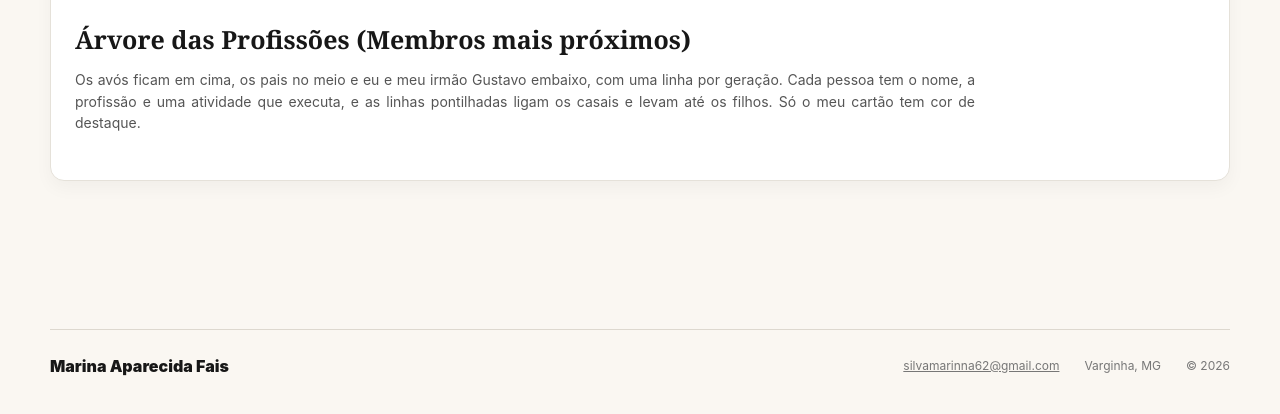
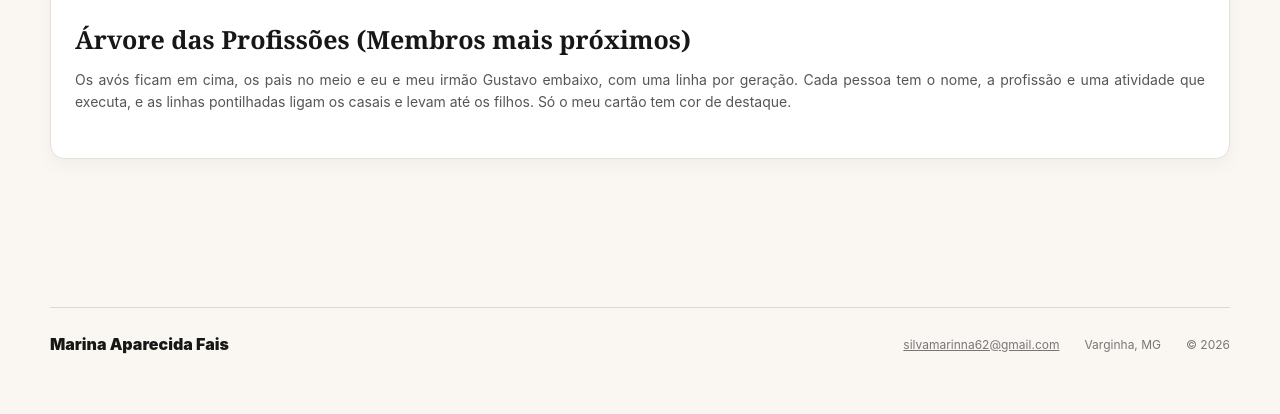
Before and after one commit to mfais11/portfolio, a plain HTML site: page 03-arvore-das-profissoes/index.html in a window 1280 px wide. Shown: the part 1161-1575 px from the top of the page. After the commit the page ends 1553 px from the top, so only its background shows below. Drawn offline with Linux system fonts and the light colour scheme.

Commit message:
Update index.html

```diff
--- a/03-arvore-das-profissoes/index.html
+++ b/03-arvore-das-profissoes/index.html
@@ -82,7 +82,7 @@ section{position:relative;scroll-margin-top:90px;}
 .mundo-grid.single{grid-template-columns:1fr;}
 .mundo-photo.wide{aspect-ratio:16 / 9;background:#faf7f2;}
 .mundo-photo.wide a{display:block;width:100%;height:100%;}
-.mundo-card.wide-card .mundo-content p{max-width:900px;}
+.mundo-card.wide-card .mundo-content p{max-width:none;}
 @media(max-width:800px){.mundo-grid{grid-template-columns:1fr;}}
 
 /* DIALOG "O QUE É O MUNDO SENAI?" */
```
